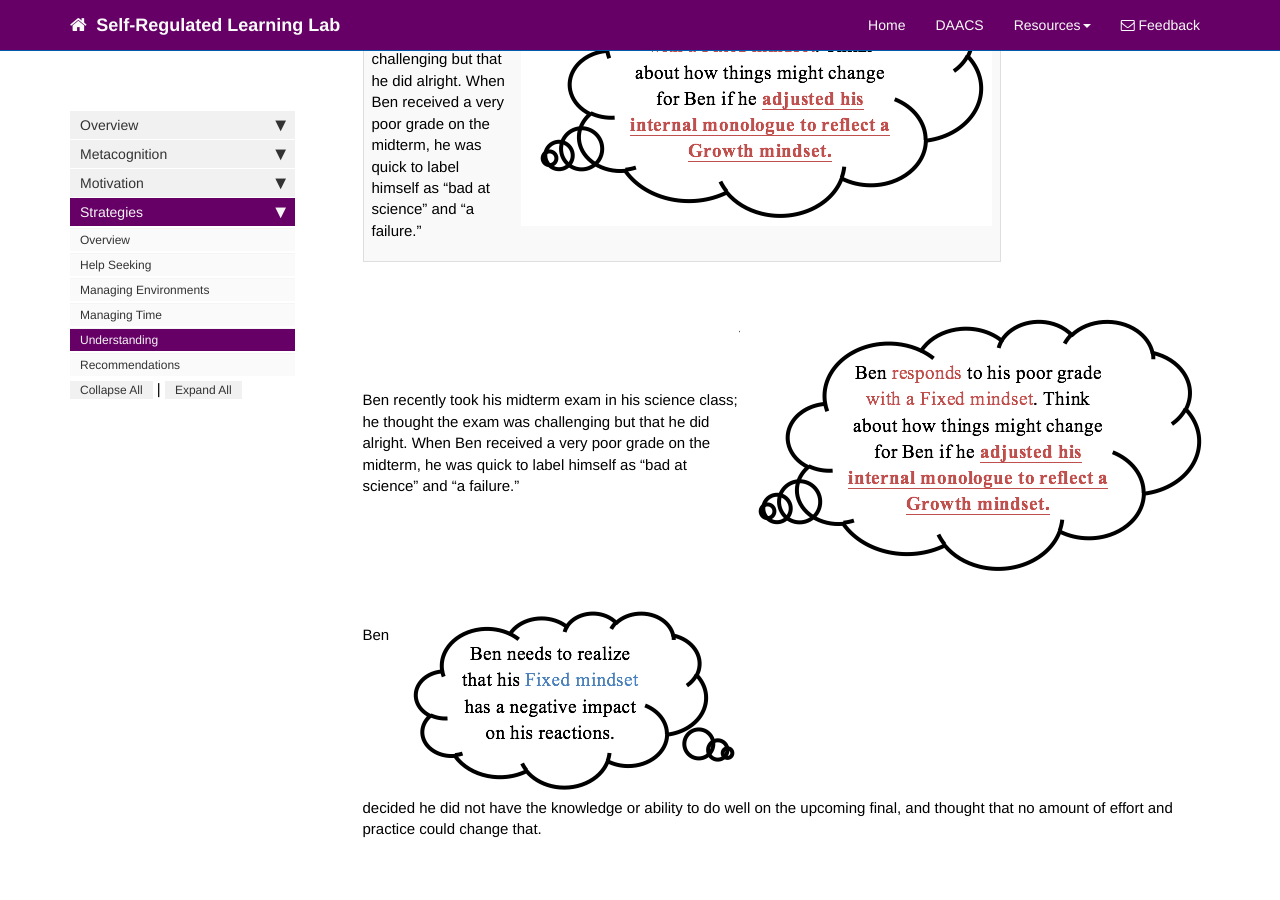
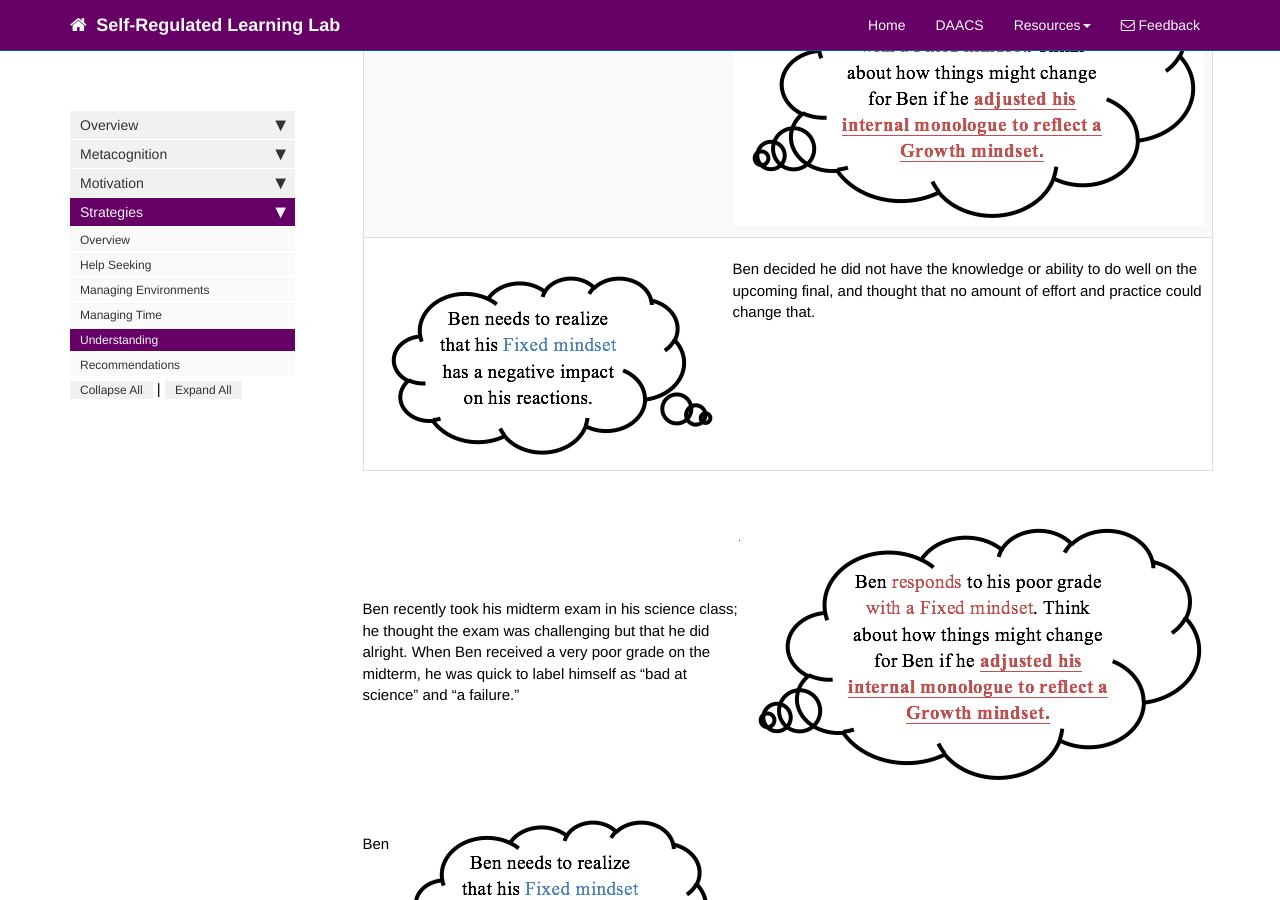
Before and after one commit to dfranklin02/SRL, a Jekyll site: the page built from docs/pages/strategies/understanding.md, in a window 1280 px wide and 900 px high, scrolled down 415 px. Built offline with Jekyll 4.4.1, drawn with Linux system fonts in a browser that asks for light colours; nearby versions of some CDN libraries; comment, search, counter and statistics services are not loaded.

Commit message:
Update understanding.md

```diff
--- a/docs/pages/strategies/understanding.md
+++ b/docs/pages/strategies/understanding.md
@@ -24,6 +24,14 @@ toc: false
       </td>
       <td>
          <img img src='images/mindsetsee1.png' width="100px" height="50px" alt='mindset_profile'/>
+      </td>
+   </tr>
+   <tr>
+      <td>
+         <img src='images/mindsetsee2.png' width="100" height="50" alt='mindset_profile' />
+      </td>
+      <td>
+         <p>Ben decided he did not have the knowledge or ability to do well on the upcoming final, and thought that no amount of effort and practice could change that. </p>
       </td>
    </tr>
 </table>
```
